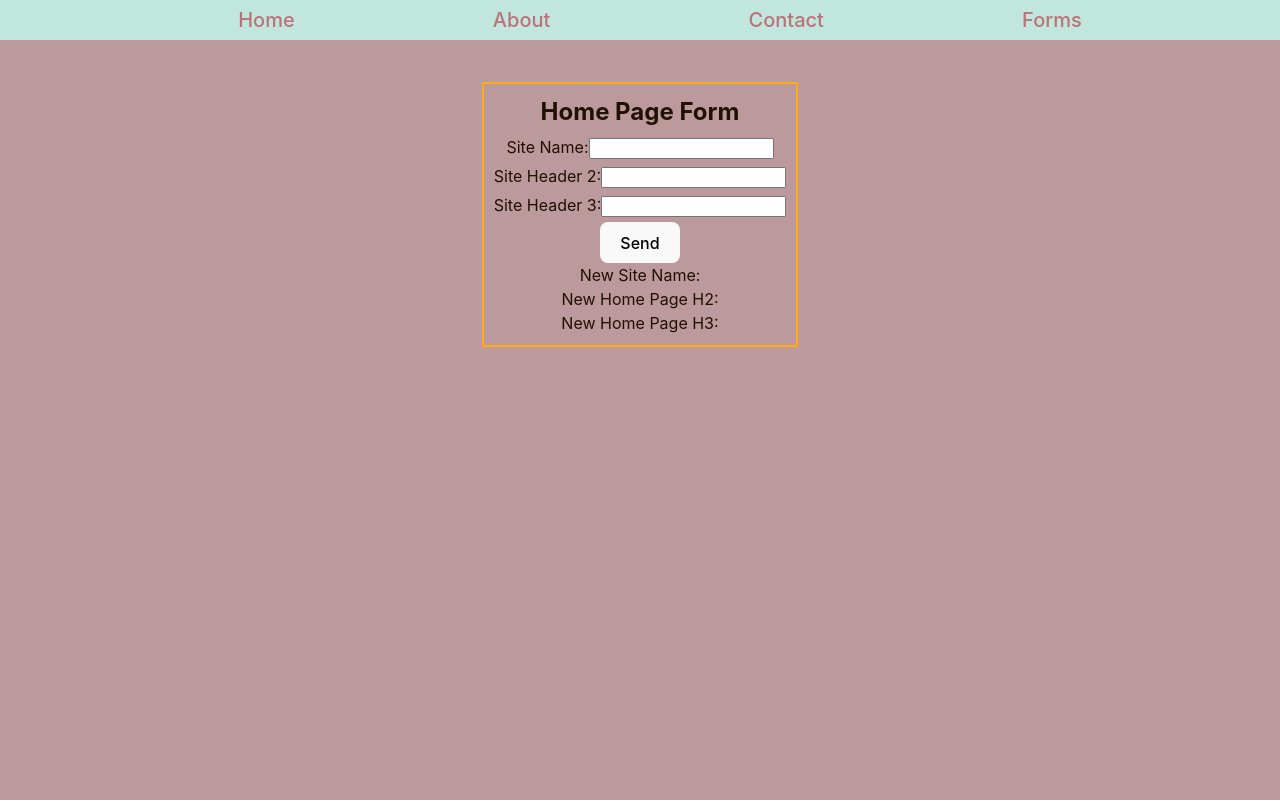
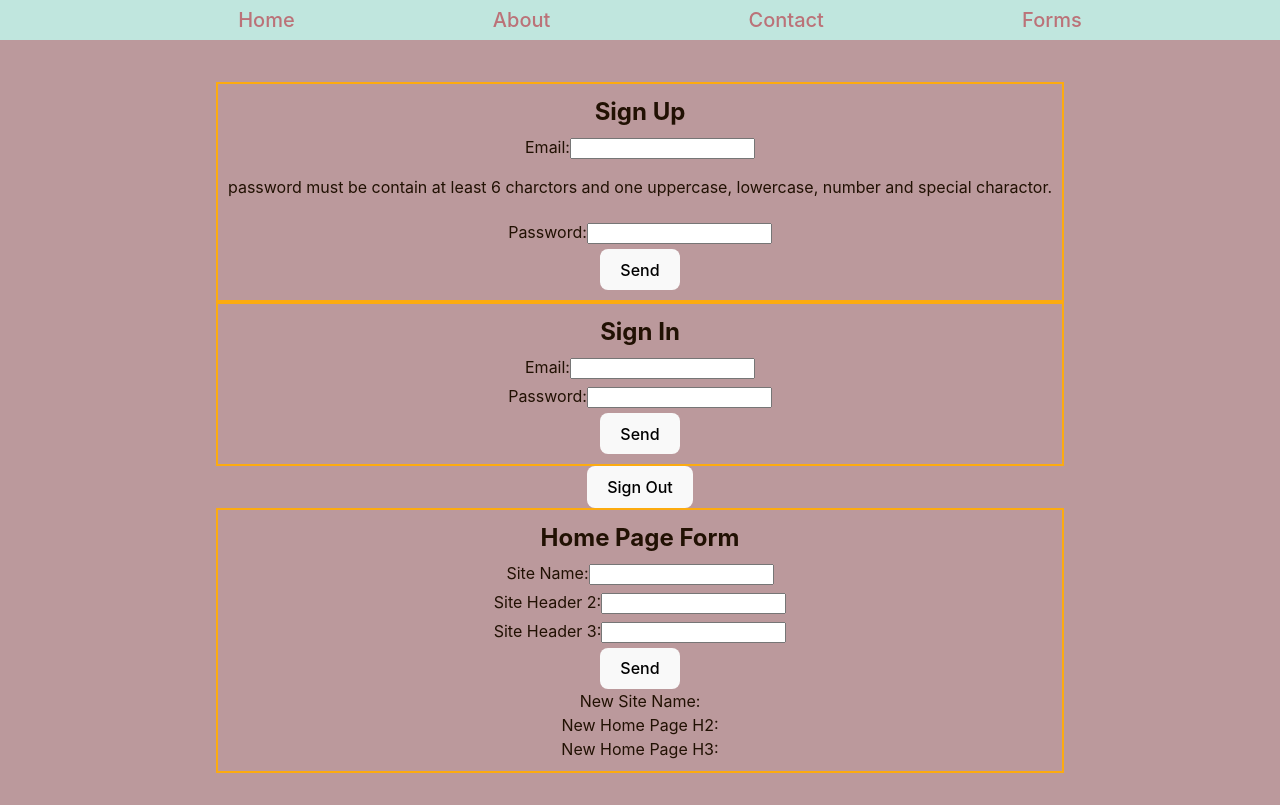
Before and after one commit to dylan12manley/JayaCo, a React (Vite) app: page /forms in a window 1280 px wide. Built offline with nearby package versions, Linux system fonts and the light colour scheme.

Commit message:
import sign in + up forms

```diff
--- a/src/pages/Forms/Forms.jsx
+++ b/src/pages/Forms/Forms.jsx
@@ -1,9 +1,15 @@
 import './forms.css';
 import HomeForm from './HomeForm';
+import SignIn from './SignIn';
+import SignUp from './SignUp';
+import SignOut from './SignOut';
 
 export default function Forms() {
   return (
     <main id='forms'>
+      <SignUp />
+      <SignIn />
+      <SignOut />
       <HomeForm />
     </main>
   );
```
